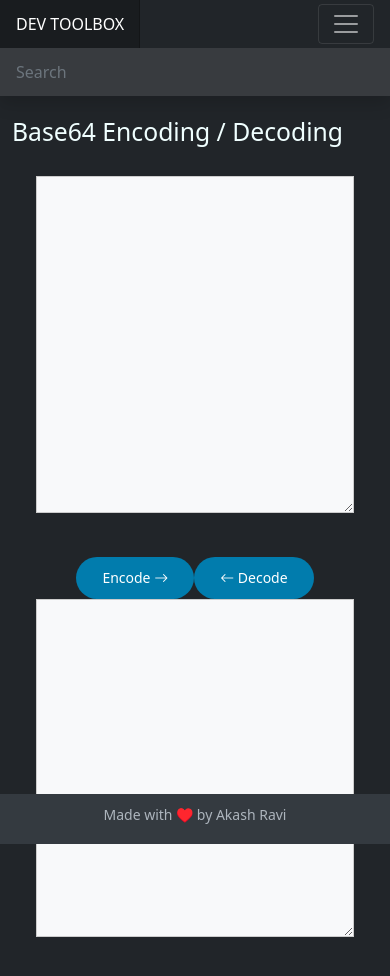
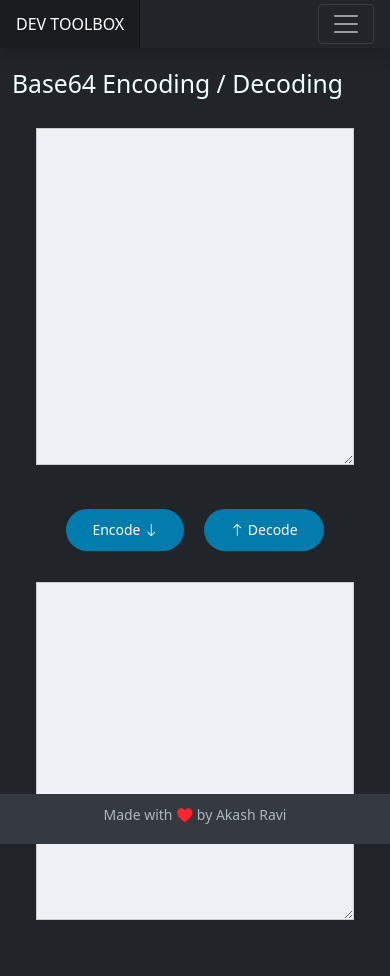
Before and after one commit to techtocore/Dev-Toolbox, an Angular app: page /base64 in a window 390 px wide. Shown: the top 976 px of the page. Built offline with nearby package versions, Linux system fonts and the light colour scheme.

Commit message:
UI enhancements + utilityService

```diff
--- a/src/app/app.component.html
+++ b/src/app/app.component.html
@@ -4,7 +4,7 @@
     data-bs-target="#sidebarMenu" aria-controls="sidebarMenu" aria-expanded="false" aria-label="Toggle navigation">
     <span class="navbar-toggler-icon"></span>
   </button>
-  <input class="form-control form-control-dark w-100" type="text" placeholder="Search" aria-label="Search">
+  <!-- <input class="form-control form-control-dark w-100" type="text" placeholder="Search" aria-label="Search"> -->
   <!-- <ul class="navbar-nav px-3">
     <li class="nav-item text-nowrap">
       <a class="nav-link" href="#">Sign out</a>
--- a/src/app/app.component.ts
+++ b/src/app/app.component.ts
@@ -1,4 +1,5 @@
 import { Component } from '@angular/core';
+import { UtilityService } from './services/utility.service'
 
 @Component({
   selector: 'app-root',
@@ -6,5 +7,15 @@ import { Component } from '@angular/core';
   styleUrls: ['./app.component.scss']
 })
 export class AppComponent {
+
   title = 'dev-toolbox';
+
+  constructor(public utilityService: UtilityService) { }
+
+  ngOnInit(): void {
+    if (window.innerWidth < 658) {
+      this.utilityService.setIsMobile(true);
+    }
+  }
+
 }
--- a/src/app/app.module.ts
+++ b/src/app/app.module.ts
@@ -9,7 +9,7 @@ import { SidebarMenuComponent } from './sidebar-menu/sidebar-menu.component';
 import { HomeComponent } from './home/home.component';
 import { Base64Component } from './base64/base64.component';
 import { JsonTreeComponent } from './json-tree/json-tree.component';
-
+import { UtilityService } from './services/utility.service'
 
 @NgModule({
   declarations: [
@@ -24,7 +24,9 @@ import { JsonTreeComponent } from './json-tree/json-tree.component';
     AppRoutingModule,
     FormsModule
   ],
-  providers: [],
+  providers: [
+    UtilityService
+  ],
   bootstrap: [AppComponent]
 })
 export class AppModule { }
--- a/src/app/base64/base64.component.html
+++ b/src/app/base64/base64.component.html
@@ -5,22 +5,23 @@
     <div class="container-fluid">
         <div class="row">
             <div class="col-lg-5 col-md-4 col-sm-12">
-                <textarea class="base64-input bg-light" [(ngModel)]="toEncode"> </textarea>
+                <textarea class="base64-input bg-light-custom" [(ngModel)]="toEncode"> </textarea>
             </div>
             <div class="col-lg-2 col-md-4 col-sm-12 text-center">
                 <br>
                 <button class="btn custom-btn margin-top-15px" (click)="encode()">
                     Encode
-                    <i class="bi bi-arrow-right"></i>
+                    <i class="bi" [ngClass]="{'bi-arrow-right': !isMobile, 'bi-arrow-down': isMobile}"></i>
                 </button>
                 <button class="btn custom-btn margin-top-15px" (click)="decode()">
-                    <i class="bi bi-arrow-left"></i>
+                    <i class="bi" [ngClass]="{'bi-arrow-left': !isMobile, 'bi-arrow-up': isMobile}"></i>
                     Decode
                 </button>
                 <br>
+                <br>
             </div>
             <div class="col-lg-5 col-md-4 col-sm-12">
-                <textarea class="base64-input bg-light" [(ngModel)]="toDecode"> </textarea>
+                <textarea class="base64-input bg-light-custom" [(ngModel)]="toDecode"> </textarea>
             </div>
         </div>
     </div>
--- a/src/app/base64/base64.component.scss
+++ b/src/app/base64/base64.component.scss
@@ -11,3 +11,7 @@
     min-height: 40vh;
     white-space: break-spaces;
 }
+
+.custom-btn {
+    margin: 10px;
+}
--- a/src/app/base64/base64.component.ts
+++ b/src/app/base64/base64.component.ts
@@ -1,4 +1,5 @@
 import { Component, OnInit } from '@angular/core';
+import { UtilityService } from '../services/utility.service'
 @Component({
   selector: 'app-base64',
   templateUrl: './base64.component.html',
@@ -8,9 +9,11 @@ export class Base64Component implements OnInit {
 
   toEncode: string = '';
   toDecode: string = '';
-  constructor() { }
+  isMobile;
+  constructor(public utilityService: UtilityService) { }
 
   ngOnInit(): void {
+    this.isMobile = this.utilityService.getIsMobile();
   }
 
   encode() {
--- /dev/null
+++ b/src/app/services/utility.service.ts
@@ -0,0 +1,18 @@
+import { Injectable } from '@angular/core';
+
+@Injectable({
+  providedIn: 'root'
+})
+export class UtilityService {
+
+  isMobile: Boolean = false;
+  constructor() { }
+
+  getIsMobile() {
+    return this.isMobile;
+  }
+
+  setIsMobile(flag) {
+    this.isMobile = flag;
+  }
+}
--- a/src/app/sidebar-menu/sidebar-menu.component.html
+++ b/src/app/sidebar-menu/sidebar-menu.component.html
@@ -1,4 +1,4 @@
-<nav id="sidebarMenu" class="col-md-3 col-lg-2 d-md-block bg-light sidebar collapse">
+<nav id="sidebarMenu" class="col-md-3 col-lg-2 d-md-block bg-light-custom sidebar collapse">
     <div class="position-sticky pt-3">
         <app-json-tree [data]="menuData" (leafSelected)="onCustomTreeSelection($event)"></app-json-tree>
     </div>
--- a/src/styles.scss
+++ b/src/styles.scss
@@ -27,3 +27,7 @@ body {
 .padding-bottom-60px {
     padding-bottom: 60px !important;
 }
+
+.bg-light-custom {
+    background-color: #eef2f7 !important;
+}
```
Also changed, not shown: 1 other file (tests, documents, lock files or other folders).
